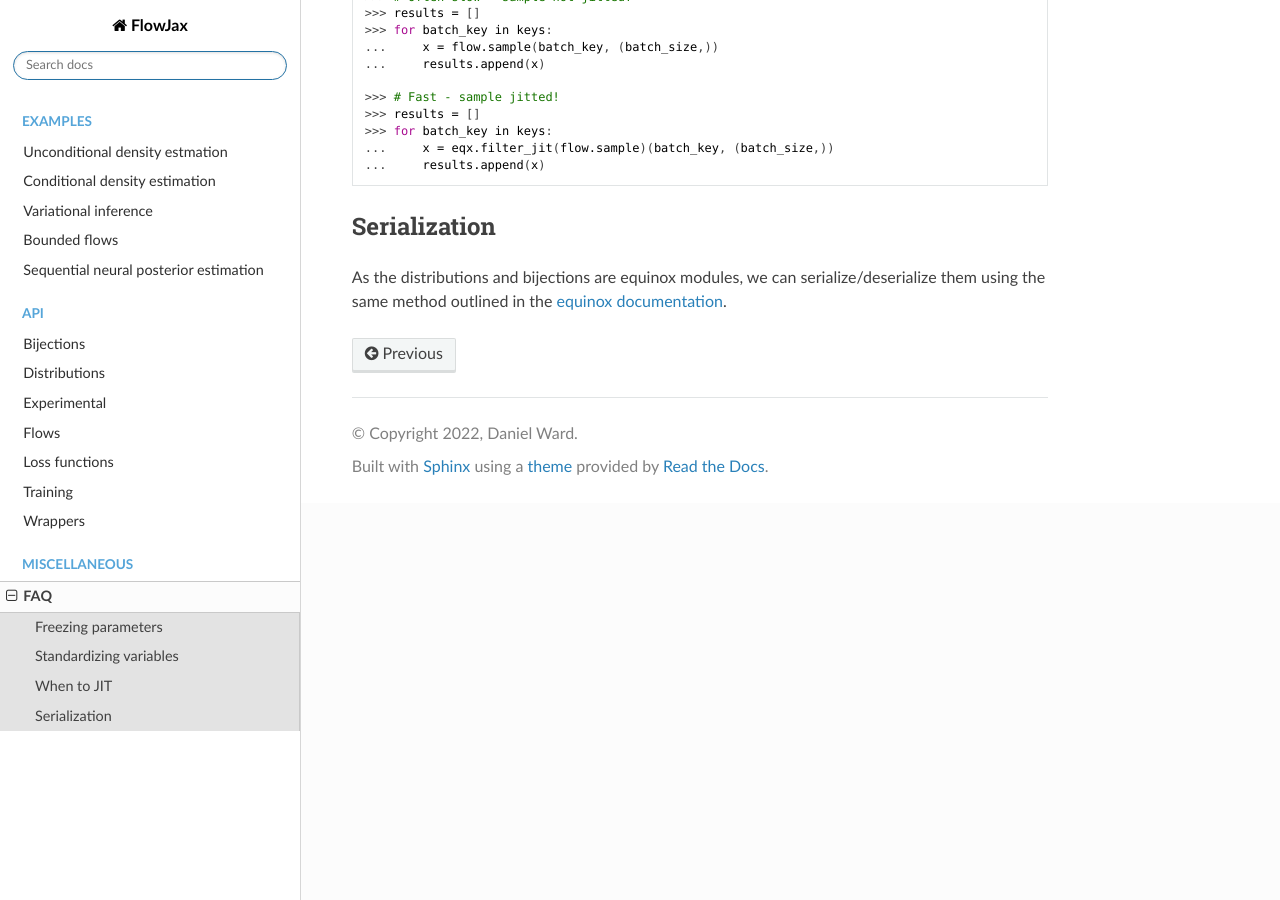
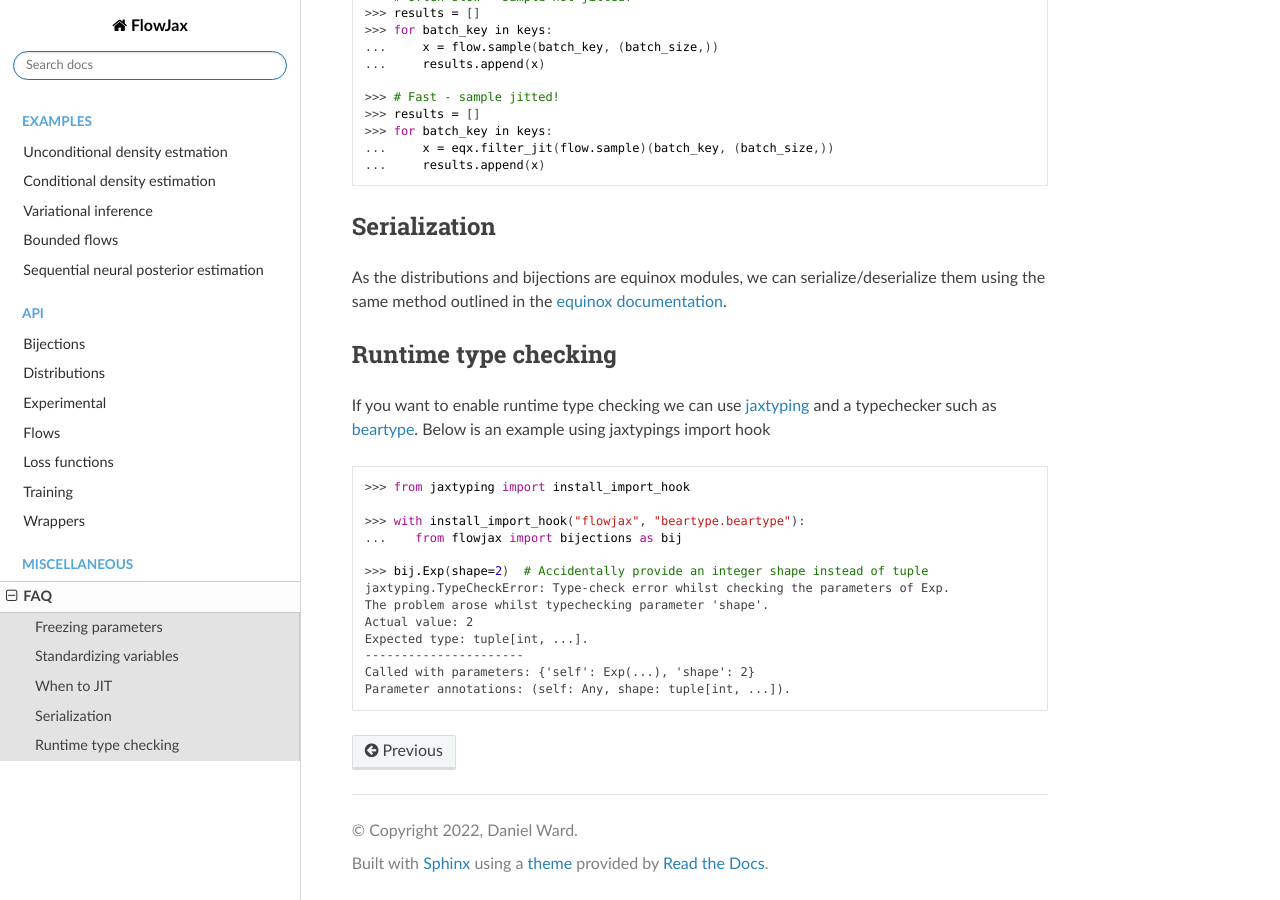
Before and after one commit to danielward27/flowjax, a Sphinx documentation site: the page built from docs/faq.rst, in a window 1280 px wide and 900 px high, scrolled down 1059 px. Built offline with Sphinx 7.4.7 and the Read the Docs theme 2.0.0, drawn with Linux system fonts in a browser that asks for light colours.

Commit message:
runtime type checking faq

```diff
--- a/docs/faq.rst
+++ b/docs/faq.rst
@@ -87,3 +87,27 @@ Serialization
 As the distributions and bijections are equinox modules, we can serialize/deserialize
 them using the same method outlined in the
 `equinox documentation <https://docs.kidger.site/equinox/api/serialisation/>`_.
+
+
+Runtime type checking
+^^^^^^^^^^^^^^^^^^^^^^^^^^^^^^^^^^^^^^^^^^^
+If you want to enable runtime type checking we can use
+`jaxtyping <https://github.com/patrick-kidger/jaxtyping>`_ and a typechecker such as
+`beartype <https://github.com/beartype/beartype>`_. Below is an example using
+jaxtypings import hook
+
+.. doctest::
+
+    >>> from jaxtyping import install_import_hook
+
+    >>> with install_import_hook("flowjax", "beartype.beartype"):
+    ...    from flowjax import bijections as bij
+
+    >>> bij.Exp(shape=2)  # Accidentally provide an integer shape instead of tuple
+    jaxtyping.TypeCheckError: Type-check error whilst checking the parameters of Exp.
+    The problem arose whilst typechecking parameter 'shape'.
+    Actual value: 2
+    Expected type: tuple[int, ...].
+    ----------------------
+    Called with parameters: {'self': Exp(...), 'shape': 2}
+    Parameter annotations: (self: Any, shape: tuple[int, ...]).
```
